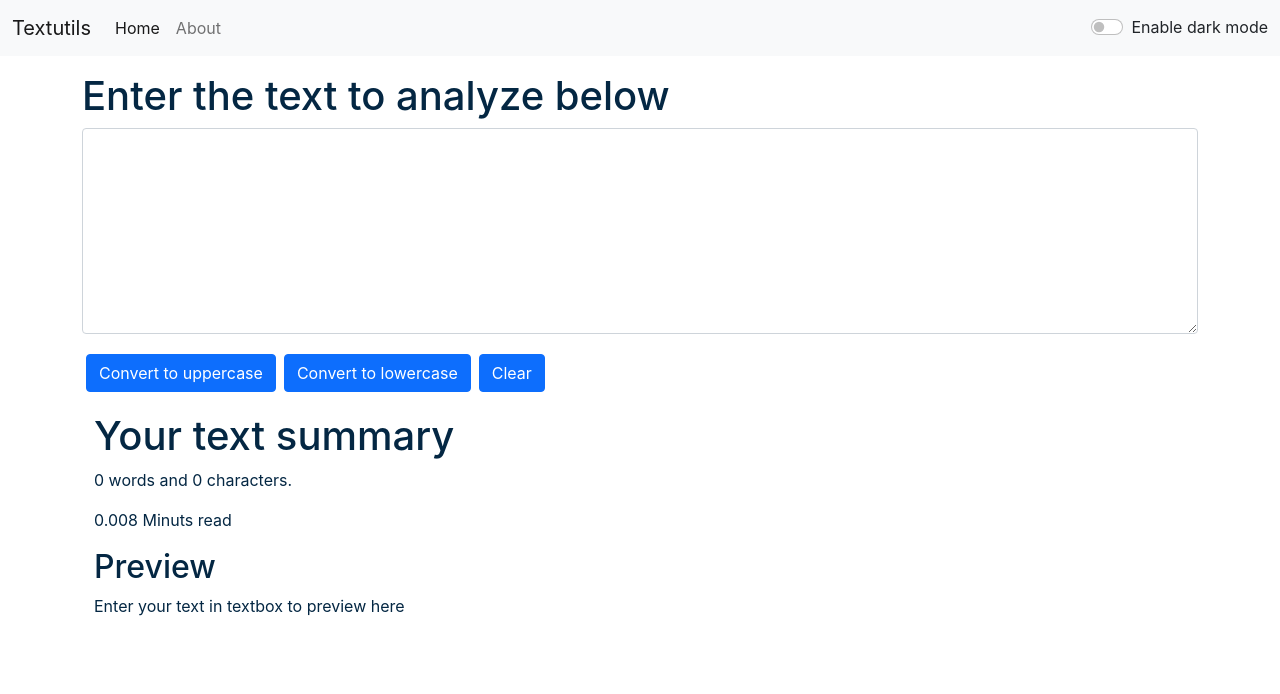
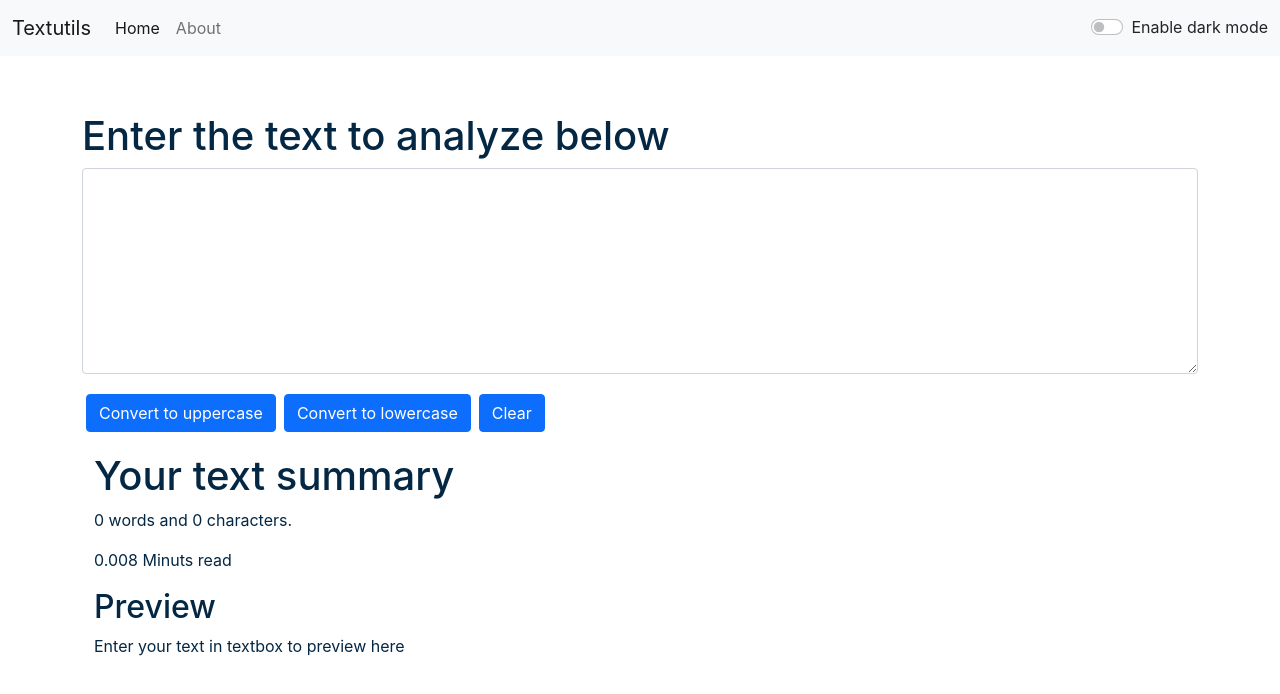
Before and after one commit to siddharthVishwakarma/textutils, a React (Create React App) app: page / in a window 1280 px wide. Shown: the top 694 px of the page. Built offline with nearby package versions, Linux system fonts and the light colour scheme.

Commit message:
Alert cls bug solve

```diff
--- a/src/components/Alert.js
+++ b/src/components/Alert.js
@@ -6,13 +6,15 @@ export default function Alert(props) {
     return lower.charAt(0).toUpperCase() + lower.slice(1);
   };
   return (
-    props.alert && (
+    <div style={{ height: "40px" }}>
+      {props.alert && (
         <div
           className={`alert alert-${props.alert.type} alert-dismissible fade show`}
           role="alert"
         >
           <strong>{capatilize(props.alert.type)}</strong>:{props.alert.message}
         </div>
-    )
+      )}
+    </div>
   );
 }
```
Lines whose indentation alone changed are shown as unchanged.
